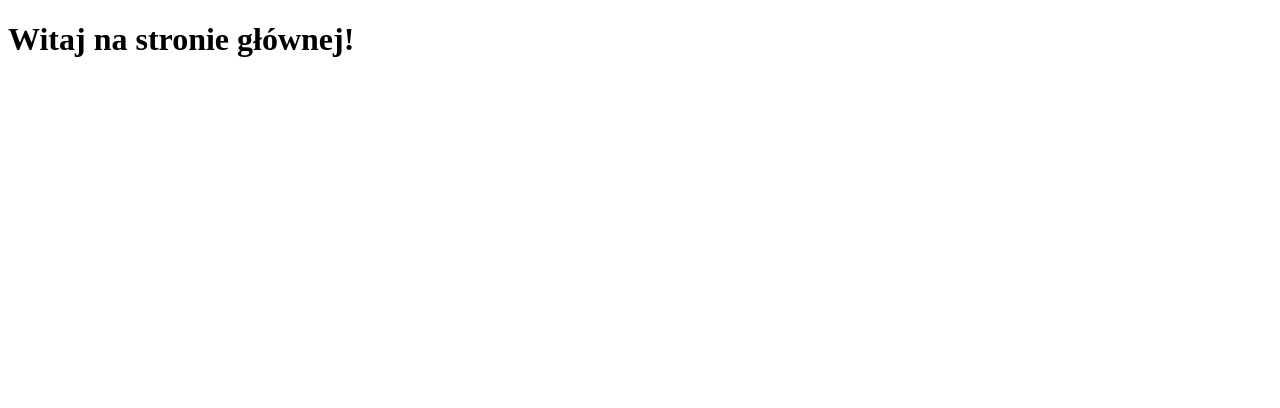
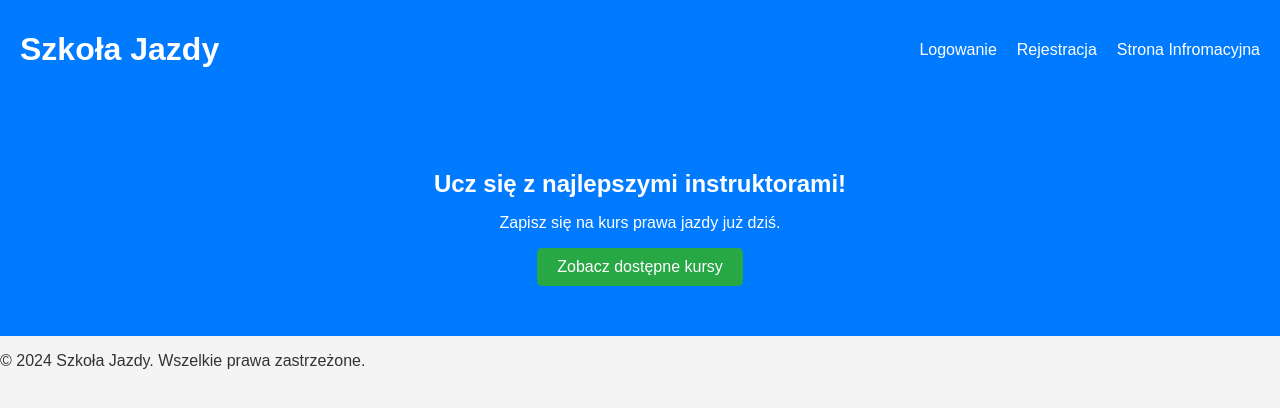
Before and after one commit to tobiaszrolla/BazyDanych, a Django app: page / in a window 1280 px wide. Shown: the top 408 px of the page. Run offline with Django 5.2, Linux system fonts and the light colour scheme.

Commit message:
Zaczynamy Frontend!

```diff
--- /dev/null
+++ b/Backend/bazy/szkola_jazdy/static/szkola_jazdy/css/style.css
@@ -0,0 +1,74 @@
+/* style.css */
+body {
+    font-family: Arial, sans-serif;
+    margin: 0;
+    padding: 0;
+    background-color: #f4f4f4;
+    color: #333;
+}
+
+header {
+    background: #007bff;
+    color: white;
+    padding: 10px 20px;
+}
+
+.navbar {
+    display: flex;
+    justify-content: space-between;
+    align-items: center;
+}
+
+.navbar ul {
+    list-style: none;
+    display: flex;
+    margin: 0;
+    padding: 0;
+}
+
+.navbar li {
+    margin-left: 20px;
+}
+
+.navbar a {
+    color: white;
+    text-decoration: none;
+}
+
+.hero {
+    text-align: center;
+    padding: 50px 20px;
+    background-color: #007bff;
+    color: white;
+}
+
+.hero h2 {
+    margin-bottom: 10px;
+}
+
+button {
+    background-color: #28a745;
+    color: white;
+    border: none;
+    padding: 10px 20px;
+    font-size: 16px;
+    cursor: pointer;
+    border-radius: 5px;
+}
+
+button:hover {
+    background-color: #218838;
+}
+
+#courses {
+    margin: 20px auto;
+    padding: 20px;
+    max-width: 600px;
+    background: white;
+    box-shadow: 0 0 10px rgba(0, 0, 0, 0.1);
+    border-radius: 8px;
+}
+
+.hidden {
+    display: none;
+}
--- /dev/null
+++ b/Backend/bazy/szkola_jazdy/static/szkola_jazdy/js/home.js
@@ -0,0 +1,23 @@
+// home.js
+function showAvailableCourses() {
+    const coursesSection = document.getElementById("courses");
+    const courseList = document.getElementById("courseList");
+
+    // Przykładowe dane kursów
+    const courses = [
+        "Kurs kategorii B - Start 15 stycznia",
+        "Kurs kategorii B1 - Start 20 stycznia",
+        "Kurs kategorii C - Start 25 stycznia"
+    ];
+
+    // Dodanie kursów do listy
+    courseList.innerHTML = "";
+    courses.forEach(course => {
+        const li = document.createElement("li");
+        li.textContent = course;
+        courseList.appendChild(li);
+    });
+
+    // Wyświetlenie sekcji kursów
+    coursesSection.classList.remove("hidden");
+}
--- a/Backend/bazy/szkola_jazdy/templates/szkola_jazdy/home.html
+++ b/Backend/bazy/szkola_jazdy/templates/szkola_jazdy/home.html
@@ -1,11 +1,39 @@
+{% load static %}
 <!DOCTYPE html>
 <html lang="pl">
 <head>
     <meta charset="UTF-8">
     <meta name="viewport" content="width=device-width, initial-scale=1.0">
-    <title>Strona główna</title>
+    <title>Szkoła Jazdy - Strona Główna</title>
+    <link rel="stylesheet" href="{% static 'szkola_jazdy/css/style.css' %}">
 </head>
 <body>
-    <h1>Witaj na stronie głównej!</h1>
+    <header>
+        <div class="navbar">
+            <h1>Szkoła Jazdy</h1>
+            <nav>
+                <ul>
+                    <li><a href="{% url 'login' %}">Logowanie</a></li>
+                    <li><a href="{% url 'register' %}">Rejestracja</a></li>
+                    <li><a href="{% url 'info' %}">Strona Infromacyjna</a> </li>
+                </ul>
+            </nav>
+        </div>
+    </header>
+    <main>
+        <section class="hero">
+            <h2>Ucz się z najlepszymi instruktorami!</h2>
+            <p>Zapisz się na kurs prawa jazdy już dziś.</p>
+            <button onclick="showAvailableCourses()">Zobacz dostępne kursy</button>
+        </section>
+        <section id="courses" class="hidden">
+            <h3>Dostępne Kursy</h3>
+            <ul id="courseList"></ul>
+        </section>
+    </main>
+    <footer>
+        <p>&copy; 2024 Szkoła Jazdy. Wszelkie prawa zastrzeżone.</p>
+    </footer>
+    <script src="{% static 'szkola_jazdy/js/home.js' %}"></script>
 </body>
 </html>
--- a/Backend/bazy/szkola_jazdy/urls.py
+++ b/Backend/bazy/szkola_jazdy/urls.py
@@ -26,4 +26,5 @@ urlpatterns = [
     path('zajęcia/<int:zajęcia_id>/zapisz/', zajencia_view.zapisz_na_zajęcia, name='zapisz_na_zajacia'),
     path('verify_code/', uzytkownik_views.verify_code, name='verify_code'),
     path('', other_view.home, name='home'),
+    path('info/', other_view.info, name='info'),
 ]
--- a/Backend/bazy/szkola_jazdy/views/other_view.py
+++ b/Backend/bazy/szkola_jazdy/views/other_view.py
@@ -36,3 +36,7 @@ from datetime import datetime
 
 def home(request):
     return render(request, 'szkola_jazdy/home.html')
+
+
+def info(request):
+    return render(request, 'szkola_jazdy/info.html')
```
Also changed, not shown: Backend/bazy/szkola_jazdy/static/szkola_jazdy/js/info.js (added, +48 -0 lines), Backend/bazy/szkola_jazdy/templates/szkola_jazdy/info.html (added, +29 -0 lines), Backend/bazy/szkola_jazdy/static/szkola_jazdy/js/login.js (added).
